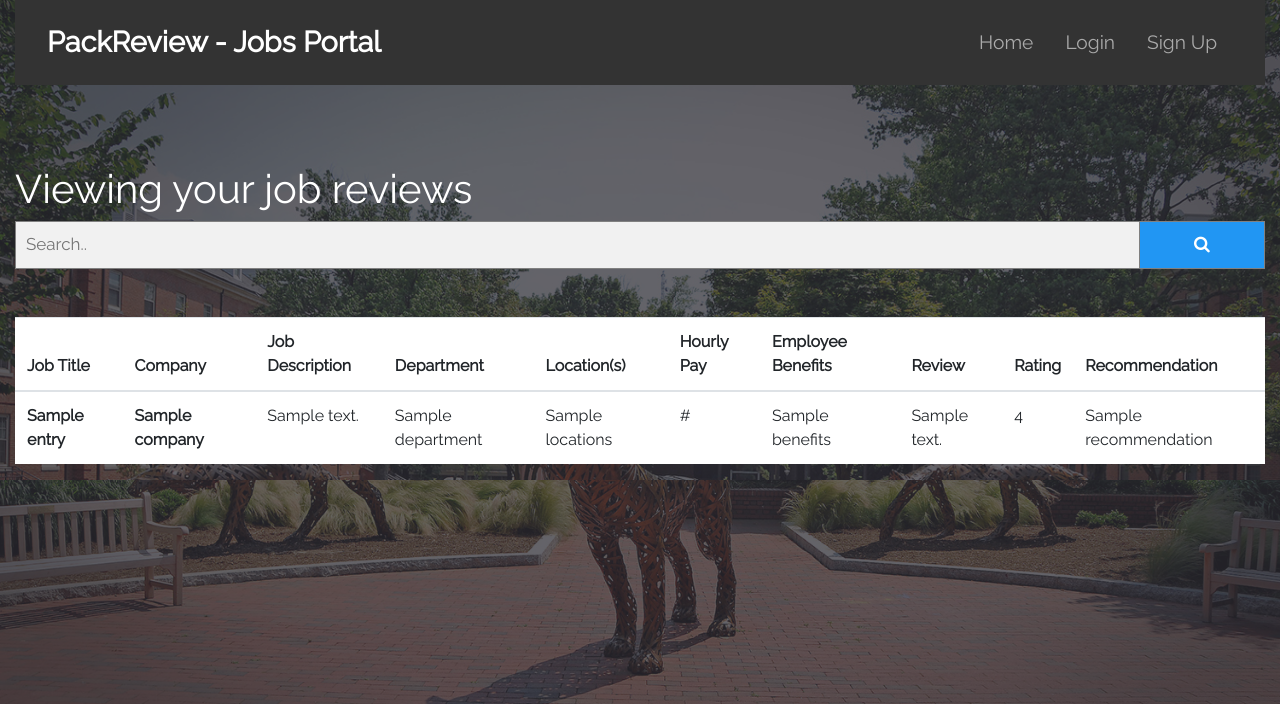
After one commit to kunalshah03/PackReview_Part2, a Flask app: template app/templates/myjobs.html in a window 1280 px wide. The commit adds this page. Shown: the top 704 px of the page. Run offline with Flask 2, Linux system fonts and the light colour scheme; the template is opened without the code that fills it: most values are stand-ins (such as "Sample title", 1, 10 or a date in 2020); some libraries are stand-ins or nearby versions.

Commit message:
added view my jobs functionality

```diff
--- a/app/routes.py
+++ b/app/routes.py
@@ -13,7 +13,6 @@ def intializeDB():
     usersDb = db.Users
     jobsDB = db.Jobs
 
-
 def process_jobs(job_list):
     processed = list()
     for job in job_list:
@@ -25,16 +24,31 @@ def get_all_jobs():
     all_jobs = list(jobsDB.find())
     return process_jobs(all_jobs)
 
+
+
+def get_my_jobs(username):
+    intializeDB()
+    user = usersDb.find_one({"username": username})
+    if user == None:
+        pass
+
+    reviews = user['reviews']
+    return process_jobs(jobsDB.find({"_id": {'$in': reviews}}))
+
+#create job review
 @app.route('/review')
 def review():
     """
     An API for the user review page, which helps the user to add reviews
     """
     intializeDB()
+    if not ('username' in session.keys() and session['username']):
+        return redirect("/")
     entries = get_all_jobs()
     return render_template('review-page.html', entries=entries)
 
 
+#view all
 @app.route('/pageContent')
 def page_content():
     """An API for the user to view all the reviews entered"""
@@ -42,6 +56,16 @@ def page_content():
     entries = get_all_jobs()
     return render_template('page_content.html', entries=entries)
 
+
+#view all
+@app.route('/myjobs')
+def myjobs():
+    """An API for the user to view all the reviews created by them"""
+    intializeDB()
+    entries = get_my_jobs(session['username'])
+    return render_template('myjobs.html', entries=entries)
+
+#search
 @app.route('/pageContentPost', methods=['POST'])
 def page_content_post():
     """An API for the user to view specific reviews depending on the job title"""
@@ -69,6 +93,11 @@ def add():
     """An API to help users add their reviews and store it in the database"""
 
     intializeDB()
+    user = usersDb.find_one({"username": session['username']})
+    if user == None:
+        pass
+    reviews = user['reviews']
+
     if request.method == 'POST':
         form = request.form
 
@@ -84,12 +113,15 @@ def add():
                 "review": form.get('review'),
                 "rating": form.get('rating'),
                 "recommendation": form.get('recommendation'),
+                "author": session['username']
             }
 
         if jobsDB.find_one({'_id': job['_id']})== None:
             jobsDB.insert_one(job)
+            reviews.append(job['_id'])
+            usersDb.update_one({"username": session['username']}, {"$set": {"reviews": reviews}})
 
-        return redirect('/')
+    return redirect('/')
 
 @app.route('/logout')
 def logout():
--- a/app/templates/base.html
+++ b/app/templates/base.html
@@ -32,7 +32,7 @@
                         <a class="nav-link" href="#">Hello, {{session['username']}}</a>
                     </li>
                     <li class="nav-item">
-                        <a class="nav-link" href="#">My Jobs</a>
+                        <a class="nav-link" href="/myjobs">My Jobs</a>
                     </li>
                     <li class="nav-item">
                         <a class="nav-link" href="/logout">Logout</a>
--- a/app/templates/index.html
+++ b/app/templates/index.html
@@ -29,7 +29,7 @@
                 <a class="nav-link" href="#">Hello, {{ session['username'] }}</a>
             </li>
             <li class="nav-item">
-                <a class="nav-link" href="#">My Jobs</a>
+                <a class="nav-link" href="/myjobs">My Jobs</a>
             </li>
             <li class="nav-item">
                 <a class="nav-link" href="/logout">Logout</a>
@@ -51,7 +51,7 @@
           <div class="container">
               <div class="row">
                 <div class="col">
-                  <h1 class="text-center">NC State Campus Jobs</h1>
+                  <h1 class="text-center">NC State Job Review Portal</h1>
                 </div>
               </div>
               <div class = "d-flex justify-content-around text-center addPadding">
--- /dev/null
+++ b/app/templates/myjobs.html
@@ -0,0 +1,63 @@
+{% extends "base.html" %}
+{% block content %}
+
+<link rel="stylesheet" href="{{url_for('static', filename='/css/page_content.css')}}"/>
+<link rel="stylesheet" href="https://cdnjs.cloudflare.com/ajax/libs/font-awesome/4.7.0/css/font-awesome.min.css">
+<script src="https://www.kryogenix.org/code/browser/sorttable/sorttable.js"></script>
+<h1 style="color: white;"> Viewing your job reviews</h1>
+        <form class="filter" action="/pageContentPost" method="post">
+          <input type="text" placeholder="Search.." name="search">
+          <button type="submit"><i class="fa fa-search"></i></button>
+        </form>
+        <br><br>
+        <div style="background-color: white;">
+            <table class="sortable table table-hover">
+                <thead>
+                    <tr>
+                        <th>Job Title</th>
+                        <th>Company</th>
+                        <th>Job Description</th>
+                        <th>Department</th>
+                        <th>Location(s)</th>
+                        <th>Hourly Pay</th>
+                        <th>Employee Benefits</th>
+                        <th>Review</th>
+                        <th>Rating</th>
+                        <th>Recommendation</th>
+                    </tr>
+                </thead>
+                <tbody>
+                    {% for entry in entries %}
+
+                    <tr>
+                        <td><strong>{{ entry.title }}</strong></td>
+                        <td><strong>{{ entry.company }}</strong></td>
+                        <td>{{ entry.description }}</td>
+                        <td>{{ entry.department }}</td>
+                        <td>{{ entry.locations }}</td>
+                        <td>{{ entry.hourly_pay }}</td>
+                        <td>{{ entry.benefits }}</td>
+                        <td>{{ entry.review }}</td>
+                        <td>{{ entry.rating }}</td>
+                        <td>{{ entry.recommendation }}</td>
+                        <!-- <td>
+                            <a class="{{ 'btn btn-success' if entry.status else 'btn btn-dark'}}"
+                               href="/turn/{{ entry.id }}">
+                                Turn Status
+                            </a>
+                            <a class="btn btn-danger"
+                               href="/delete/{{ entry.id }}">
+                                Delete
+                            </a>
+                            <a class="btn btn-info"
+                               href="/update/{{ entry.id }}">
+                                Edit
+                            </a>
+                        </td> -->
+                    </tr>
+                    {% endfor %}
+                    </tbody>
+            </table>
+        </div>
+
+{% endblock %}
```
